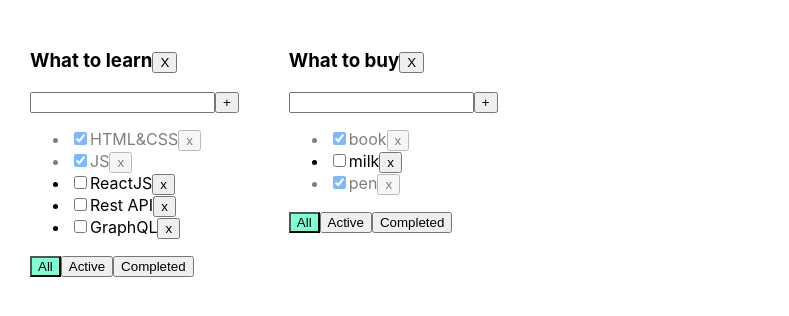
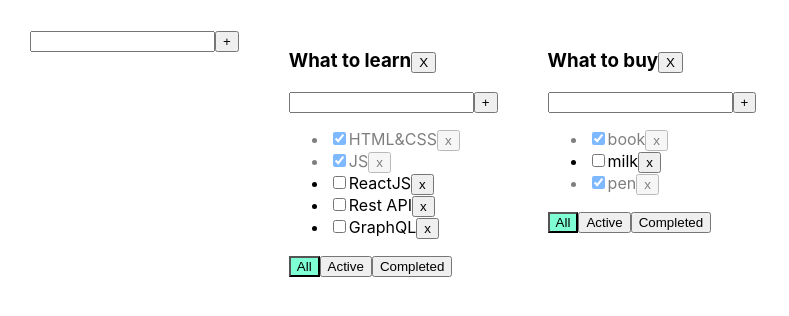
Before and after one commit to AleksanderZabrodski09/TODOlist-ts_ihor, a React (Create React App) app: page / in a window 1280 px wide. Shown: the top 316 px of the page, without its empty margins (0-789 px from the left). Built offline with nearby package versions, Linux system fonts and the light colour scheme.

Commit message:
create: add universal component Input, add addTodoList(6)

```diff
--- a/src/App.tsx
+++ b/src/App.tsx
@@ -2,6 +2,7 @@ import React, {useState} from 'react';
 import './App.css';
 import {TaskType, Todolist} from './Todolist';
 import {v1} from 'uuid';
+import {Input} from './componenets/input';
 
 export type FilterValuesType = "all" | "active" | "completed";
 export type TodoListPropsType = {
@@ -32,19 +33,29 @@ function App() {
     // setTasks(filteredTasks);
   }
 
-  const removeTodoList=(todoListID: string)=>{
-    setTodoLists(todoLists.filter(tl=>tl.todoListID!==todoListID))
+  const removeTodoList = (todoListID: string) => {
+    setTodoLists(todoLists.filter(tl => tl.todoListID !== todoListID))
+    delete tasks[todoListID]
+    // setTasks({...tasks});
   }
 
   function addTask(todoListID: string, title: string) {
     let newTask = {id: v1(), title: title, isDone: false};
     setTasks({...tasks, [todoListID]: [newTask, ...tasks[todoListID]]})
-    delete tasks[todoListID]
+
 
     // let newTask = {id: v1(), title: title, isDone: false};
     // tasks[todoListID] = [newTask, ...tasks[todoListID]];
     // setTasks({...tasks});
+  }
 
+  const addTodoList = (title: string) => {
+
+    let newTodoListID = v1()
+    let newTodoList:TodoListPropsType = {todoListID: newTodoListID, title: title, filter: 'all'};
+    setTodoLists([newTodoList, ...todoLists]);
+    // setTasks({...tasks, [todoListID]: []})
+    setTasks({...tasks, [newTodoListID]: []})
   }
 
 
@@ -64,7 +75,7 @@ function App() {
 
   const [todoLists, setTodoLists] = useState<TodoListPropsType[]>([
     {todoListID: todoListID1, title: "What to learn", filter: 'all'},
-    {todoListID: todoListID2, title: "What to buy", filter: 'all'},
+    {todoListID: todoListID2, title: "What to buy", filter: 'all'}
   ])
   let [tasks, setTasks] = useState<TasksPropsType>({
     [todoListID1]: [
@@ -82,6 +93,7 @@ function App() {
   });
   return (
     <div className="App">
+      <Input callBack={addTodoList}/>
       {
         todoLists.map(tl => {
           let tasksForTodolist = tasks[tl.todoListID];
--- a/src/Todolist.tsx
+++ b/src/Todolist.tsx
@@ -2,6 +2,7 @@ import React, {ChangeEvent, KeyboardEvent, useState} from 'react';
 import {FilterValuesType} from './App';
 import s from './Todolist.module.css';
 import {CheckBox} from './componenets/CheckBox';
+import {Input} from './componenets/input';
 
 export type TaskType = {
   id: string
@@ -10,7 +11,7 @@ export type TaskType = {
 }
 
 type PropsType = {
-  todoListID:string
+  todoListID: string
   title: string
   tasks: Array<TaskType>
   removeTask: (todoListID: string, taskId: string) => void
@@ -24,57 +25,30 @@ type PropsType = {
 
 export function Todolist(props: PropsType) {
 
-  const [error, setError] = useState<string | null>(null)
-  let [title, setTitle] = useState("")
-
-  const addTask = () => {
-    if (title.trim() !== '') {
-      props.addTask(props.todoListID,title.trim());
-      setTitle("");
-    } else {
-      setError('Title is required')
-    }
+  const addTaskHandler = (title: string) => {
+    props.addTask(props.todoListID, title)
   }
 
-  const onChangeHandler = (
-    e: ChangeEvent<HTMLInputElement>) => {
-    setError(null)
-    setTitle(e.currentTarget.value)
-  }
-
-  const onKeyPressHandler = (e: KeyboardEvent<HTMLInputElement>) => {
-    if (e.key === "Enter") {
-      addTask();
-    }
-  }
-
-  const onAllClickHandler = () => props.changeFilter( props.todoListID,"all");
-  const onActiveClickHandler = () => props.changeFilter(props.todoListID,"active");
-  const onCompletedClickHandler = () => props.changeFilter(props.todoListID,"completed");
+  const onAllClickHandler = () => props.changeFilter(props.todoListID, "all");
+  const onActiveClickHandler = () => props.changeFilter(props.todoListID, "active");
+  const onCompletedClickHandler = () => props.changeFilter(props.todoListID, "completed");
 
   const changeCheckBoxHandler = (tlID: string, tID: string, eValue: boolean) => {
-    props.changeCheckBox(tlID,tID, eValue)
+    props.changeCheckBox(tlID, tID, eValue)
   }
-  const onClickRemoveHandler = (tLID: string, tID: string) => props.removeTask(tID,tLID)
+  const onClickRemoveHandler = (tLID: string, tID: string) => props.removeTask(tID, tLID)
 
-  const removeTodoListHandler =()=>{
+  const removeTodoListHandler = () => {
     props.removeTodoList(props.todoListID)
   }
 
   return <div>
     <h3>{props.title}
-    <button onClick={removeTodoListHandler}>X</button>
+      <button onClick={removeTodoListHandler}>X</button>
     </h3>
+    <Input
+      callBack={addTaskHandler}/>
 
-    <div>
-      <input className={error ? s.error : ''}
-             value={title}
-             onChange={onChangeHandler}
-             onKeyPress={onKeyPressHandler}
-      />
-      <button onClick={addTask}>+</button>
-    {error && <div className={s.errorMessage}>{error}</div>}
-    </div>
     <ul>
       {props.tasks.map(t => {
 
@@ -87,7 +61,7 @@ export function Todolist(props: PropsType) {
             {/*  onChange={(e) => changeCheckBoxHandler(t.id, e.currentTarget.checked)}/>*/}
             <CheckBox
               checked={t.isDone}
-              callBack={(eValue)=>changeCheckBoxHandler(props.todoListID,t.id,eValue)}/>
+              callBack={(eValue) => changeCheckBoxHandler(props.todoListID, t.id, eValue)}/>
             <span>{t.title}</span>
             <button onClick={() => onClickRemoveHandler(t.id, props.todoListID)}>x</button>
           </li>
--- /dev/null
+++ b/src/componenets/input.tsx
@@ -0,0 +1,47 @@
+import React, {ChangeEvent, KeyboardEvent, useState} from 'react';
+import s from '../Todolist.module.css';
+
+
+type InputPropsType = {
+  callBack: (title: string) => void
+}
+
+
+export const Input = (props: InputPropsType) => {
+  let [error, setError] = useState<string | null>(null)
+  let [title, setTitle] = useState("")
+
+  const addTask = () => {
+    if (title.trim() !== '') {
+      props.callBack(title.trim());
+      setTitle("");
+    } else {
+      setError('Title is required')
+    }
+  }
+
+
+  const onChangeHandler = (
+    e: ChangeEvent<HTMLInputElement>) => {
+    setError(null)
+    setTitle(e.currentTarget.value)
+  }
+
+  const onKeyPressHandler = (e: KeyboardEvent<HTMLInputElement>) => {
+    if (e.key === "Enter") {
+      addTask();
+    }
+  }
+  return (
+    <div>
+      <input className={error ? s.error : ''}
+             value={title}
+             onChange={onChangeHandler}
+             onKeyPress={onKeyPressHandler}
+      />
+      <button onClick={addTask}>+</button>
+      {error && <div className={s.errorMessage}>{error}</div>}
+
+    </div>
+  );
+};
```
